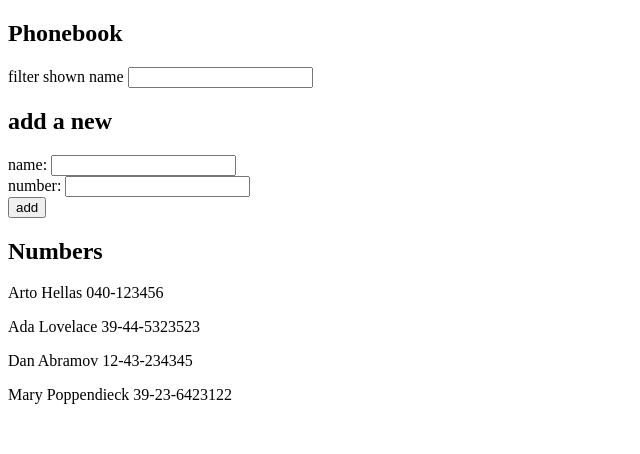
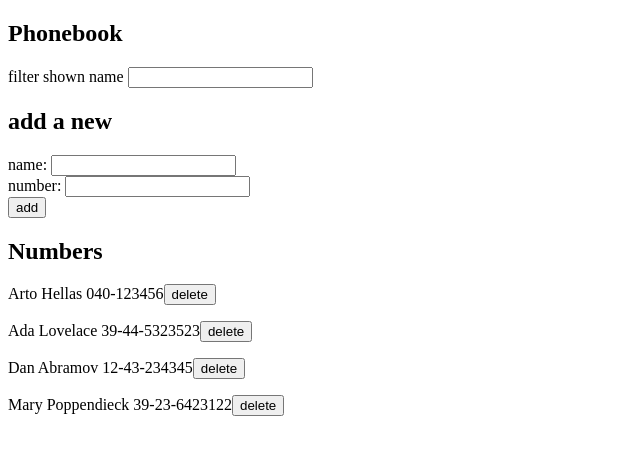
Before and after one commit to pa1op/fullstackopen2019, a React (Create React App) app in the folder part2/phonebook/: page / in a window 1280 px wide. Shown: the top 454 px of the page, without its empty margins (0-640 px from the left). Built offline with nearby package versions, Linux system fonts and the light colour scheme; data requests are answered from the project's data file.

Commit message:
Part 2.17

```diff
--- a/part2/phonebook/src/App.js
+++ b/part2/phonebook/src/App.js
@@ -2,12 +2,12 @@ import React, { useState, useEffect } from 'react'
 import service from './service'
 
 const Person = (props) => {
-  return <p>{props.name} {props.number}</p>
+  return <p>{props.person.name} {props.person.number}<button onClick={() => { props.handleDelete(props.person) }} >delete</button></p>
 }
 
 const Persons = (props) => {
   return (
-    props.personsToList.map((person) => <Person key={person.name} name={person.name} number={person.number}/>)
+    props.personsToList.map((person) => <Person key={person.name} person={person} handleDelete={props.handleDelete}/>)
   )
 }
 
@@ -50,6 +50,15 @@ const App = () => {
     setSearch(event.target.value)
   }
 
+  const handleDelete = (selectedPerson) => {
+    if (window.confirm("Delete " + selectedPerson.name + "?")) {
+      service.remove(selectedPerson)
+        .then(() => {
+          setPersons(persons.filter(person => person.id !== selectedPerson.id))
+      })
+    }
+  }
+
   const nameExists = () => {
     const oldNamesList = persons.map((person)=> person.name)
     return oldNamesList.includes(newName)
@@ -84,7 +93,7 @@ const App = () => {
         <PersonForm newName={newName} handleNameChange={handleNameChange} newNumber={newNumber} handleNumberChange={handleNumberChange}/>
       </form>
       <h2>Numbers</h2>
-      <Persons personsToList={personsToList}/>
+      <Persons personsToList={personsToList} handleDelete={handleDelete}/>
     </div>
   )
 }
--- a/part2/phonebook/src/service.js
+++ b/part2/phonebook/src/service.js
@@ -1,4 +1,5 @@
 import axios from 'axios'
+
 const baseUrl = 'http://localhost:3001/persons'
 
 const getAll = () => {
@@ -11,7 +12,13 @@ const create = newObject => {
   return request.then(response => response.data)
 }
 
+const remove = person => {
+  const request = axios.delete(baseUrl + "/" + person.id)
+  return request.then(response => response.data)
+}
+
 export default {
   getAll: getAll,
   create: create,
+  remove: remove
 }
```
